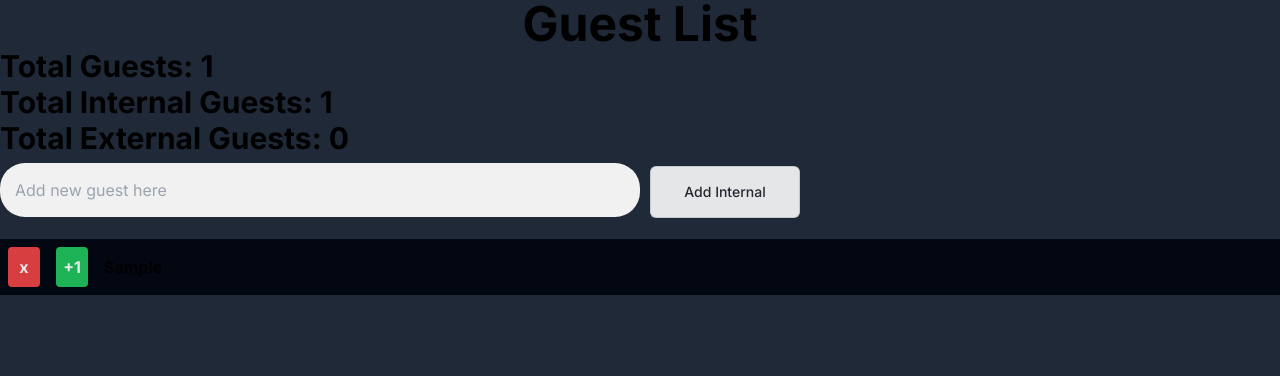
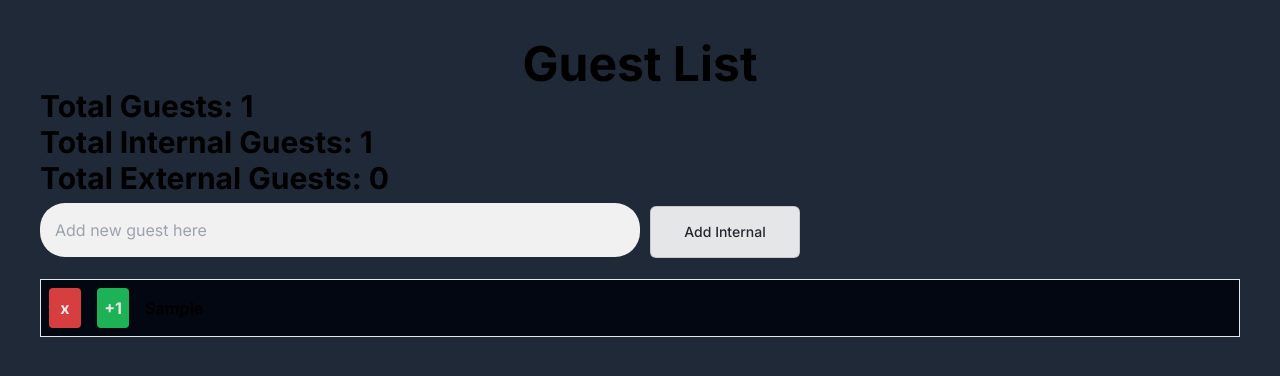
Before and after one commit to neonguyen-dev/the-coffin, a Next.js app: page /live in a window 1280 px wide. Both pictures are taken after typing "Sample" into the empty fields and a click on the button "Add Internal". Shown: the top 376 px of the page. Built offline with nearby package versions, Linux system fonts and the light colour scheme.

Commit message:
adjusted some styling

```diff
--- a/src/app/live/livePubView.jsx
+++ b/src/app/live/livePubView.jsx
@@ -65,7 +65,7 @@ export default function LivePub(props){
     };
 
     return(
-        <div className="bg-gray-800 min-h-screen">
+        <div className="bg-gray-800 min-h-screen p-10">
             <h1 className="font-bold text-center text-5xl">Guest List</h1>
             <p className="font-bold text-3xl">Total Guests: {totalGuests}</p>
             <p className="font-bold text-3xl">Total Internal Guests: {internals}</p>
@@ -79,9 +79,14 @@ export default function LivePub(props){
                 </input>
                 <button className = "simpleButton">Add Internal</button>
             </form>
+            {showExternalInput && (
+            <form className="flex items-center justify-left m-2">
+                <input onChange={handleExternalInputChange} value={externalInputValue} placeholder="Add +1" className="px-4 py-2 text-black h- m-2 rounded-full justify-center"/>
+                <button onClick={handleExternalInputSubmit} className="bg-blue-500 hover:bg-blue-700 text-white font-bold px-4 py-2 w-auto m-2 rounded">Add +1</button>
+            </form>)}
             <ul className='list-none text-center'>
                 {guestsArray.map((guest, index) => (
-                    <li key={index} className='bg-gray-950 flex font-bold justify-left'>
+                    <li key={index} className='bg-gray-950 flex font-bold justify-left border'>
                         <button className="bg-red-500 hover:bg-red-700 text-white font-bold px-4 py-2 m-2 rounded w-6 flex justify-center" onClick={() => handleDelete(index)}>x</button>
                         <button onClick={() => renderExternalInput(index)} className={`bg-green-500 hover:bg-green-700 text-white font-bold px-4 py-2 m-2 rounded w-6 flex justify-center ${guest.external ? 'cursor-not-allowed opacity-50' : ''}`} disabled={guest.external !==null}>+1</button>
                         <p className='flex items-center justify-left m-2'>{guest.internal}</p>
@@ -95,11 +100,7 @@ export default function LivePub(props){
                     </li>
                 ))}
             </ul>
-            {showExternalInput && (
-            <form className="flex items-center justify-left m-2">
-                <input onChange={handleExternalInputChange} value={externalInputValue} placeholder="Add +1" className="text-black h- m-2 rounded-full justify-center"/>
-                <button onClick={handleExternalInputSubmit} className="bg-blue-500 hover:bg-blue-700 text-white font-bold px-4 py-2 m-2 rounded">Add +1</button>
-            </form>)}
+
             {console.log(guestsArray)}
         </div>
     );
```
